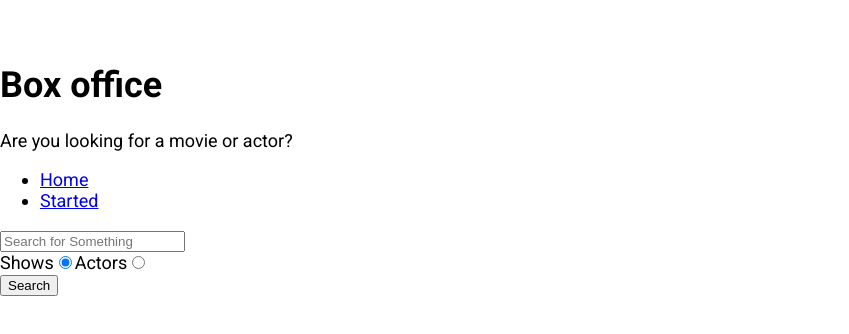
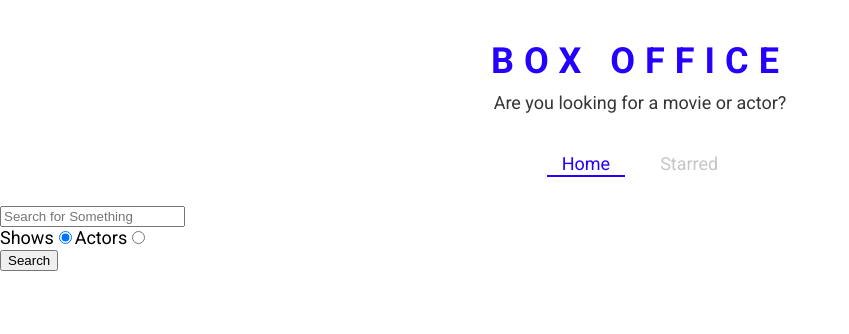
Before and after one commit to AjayS1509/box_office, a React (Create React App) app: page / in a window 1280 px wide. Shown: the top 334 px of the page, without its empty margins (0-849 px from the left). Built offline with nearby package versions, Linux system fonts and the light colour scheme.

Commit message:
adding styling

```diff
--- a/src/App.js
+++ b/src/App.js
@@ -1,12 +1,22 @@
 import React from 'react';
 import { Switch, Route } from 'react-router-dom';
+import { ThemeProvider } from 'styled-components';
 
 import Home from './pages/Home';
 import Show from './pages/Show';
 import Started from './pages/Started';
 
+const theme = {
+  mainColors: {
+    blue: '#2400ff',
+    gray: '#c6c6c6',
+    dark: '#353535',
+  },
+};
+
 function App() {
   return (
+    <ThemeProvider theme={theme}>
       <Switch>
         <Route exact path="/">
           <Home />
@@ -19,6 +29,7 @@ function App() {
         </Route>
         <Route>This is 404 page</Route>
       </Switch>
+    </ThemeProvider>
   );
 }
 
--- a/src/components/Nav.js
+++ b/src/components/Nav.js
@@ -1,21 +1,28 @@
 import React from 'react';
-import { Link } from 'react-router-dom';
+import { useLocation } from 'react-router-dom';
+import { NavList, LinkStyled } from './Navs.styled';
 
 const LINKS = [
   { to: '/', text: 'Home' },
-  { to: '/s', text: 'Started' },
+  { to: '/s', text: 'Starred' },
 ];
 
 const Nav = () => {
+  const location = useLocation();
   return (
     <div>
-      <ul>
+      <NavList>
         {LINKS.map(item => (
           <li key={item.to}>
-            <Link to={item.to}>{item.text}</Link>
+            <LinkStyled
+              to={item.to}
+              className={item.to === location.pathname ? 'active' : ''}
+            >
+              {item.text}
+            </LinkStyled>
           </li>
         ))}
-      </ul>
+      </NavList>
     </div>
   );
 };
--- /dev/null
+++ b/src/components/Navs.styled.js
@@ -0,0 +1,41 @@
+import styled from 'styled-components';
+import { Link } from 'react-router-dom';
+
+export const NavList = styled.ul`
+  display: flex;
+  justify-content: center;
+  list-style: none;
+  margin: 0 0 30px;
+  padding: 0;
+`;
+
+export const LinkStyled = styled(Link)`
+  margin: 0 10px;
+  padding: 3px 15px;
+  position: relative;
+  text-decoration: none;
+  color: ${({ theme }) => theme.mainColors.gray};
+  &.active {
+    color: ${({ theme }) => theme.mainColors.blue};
+    &:after {
+      content: '';
+      position: absolute;
+      display: block;
+      height: 2px;
+      left: 0%;
+      bottom: 0;
+      background-color: ${({ theme }) => theme.mainColors.blue};
+      animation: slide-in 0.3s ease-in forwards;
+      @keyframes slide-in {
+        from {
+          left: 50%;
+          width: 0;
+        }
+        to {
+          left: 0%;
+          width: 100%;
+        }
+      }
+    }
+  }
+`;
--- a/src/components/Title.js
+++ b/src/components/Title.js
@@ -1,11 +1,12 @@
 import React from 'react';
+import { TitleWrapper } from './Title.styled';
 
 const Title = ({ title, subtitle }) => {
   return (
-    <div>
+    <TitleWrapper>
       <h1>{title}</h1>
       <p>{subtitle}</p>
-    </div>
+    </TitleWrapper>
   );
 };
 
--- /dev/null
+++ b/src/components/Title.styled.js
@@ -0,0 +1,18 @@
+import styled from 'styled-components';
+
+export const TitleWrapper = styled.div`
+  text-align: center;
+  margin: 0 0 40px;
+
+  h1 {
+    color: ${({ theme }) => theme.mainColors.blue};
+    letter-spacing: 10px;
+    text-transform: uppercase;
+    margin: 0 0 10px;
+  }
+
+  p {
+    color: ${({ theme }) => theme.mainColors.dark};
+    margin: 0;
+  }
+`;
```
Lines whose indentation alone changed are shown as unchanged.
